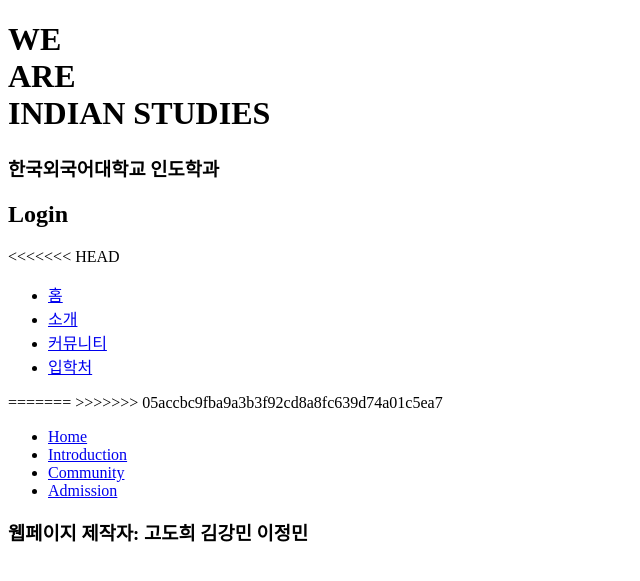
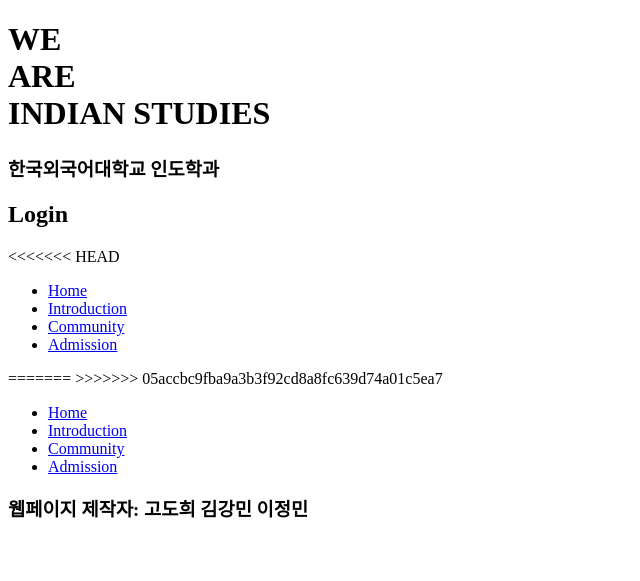
Before and after one commit to Hindi-com/IndianStudies.Github.io, a Python web app: template templates/base.html in a window 1280 px wide. Shown: the top 581 px of the page, without its empty margins (0-640 px from the left). Run offline with Jinja, Linux system fonts and the light colour scheme; the template is opened without the code that fills it, so the values that code supplies are empty.

Commit message:
KKM Request

```diff
--- a/templates/base.html
+++ b/templates/base.html
@@ -23,19 +23,18 @@
         <div class="header__login">
             <h2>Login</h2>
         </div>
-<<<<<<< HEAD
-        <div>
+        <<<<<<< HEAD <div>
             <nav id="navbar">
                 <ul class="" navbar__menu>
-                    <li class="navbar__menu__item"><a href="#">홈</a></li>
-                    <li class="navbar__menu__item"><a href="#">소개</a></li>
-                    <li class="navbar__menu__item"><a href="#">커뮤니티</a></li>
-                    <li class="navbar__menu__item"><a href="#">입학처</a></li>
+                    <li class="navbar__menu__item"><a href="#">Home</a></li>
+                    <li class="navbar__menu__item"><a href="#">Introduction</a></li>
+                    <li class="navbar__menu__item"><a href="#">Community</a></li>
+                    <li class="navbar__menu__item"><a href="#">Admission</a></li>
                 </ul>
             </nav>
-        </div>
-=======
->>>>>>> 05accbc9fba9a3b3f92cd8a8fc639d74a01c5ea7
+            </div>
+            =======
+            >>>>>>> 05accbc9fba9a3b3f92cd8a8fc639d74a01c5ea7
     </header>
 
     <!--navbar-->
```
